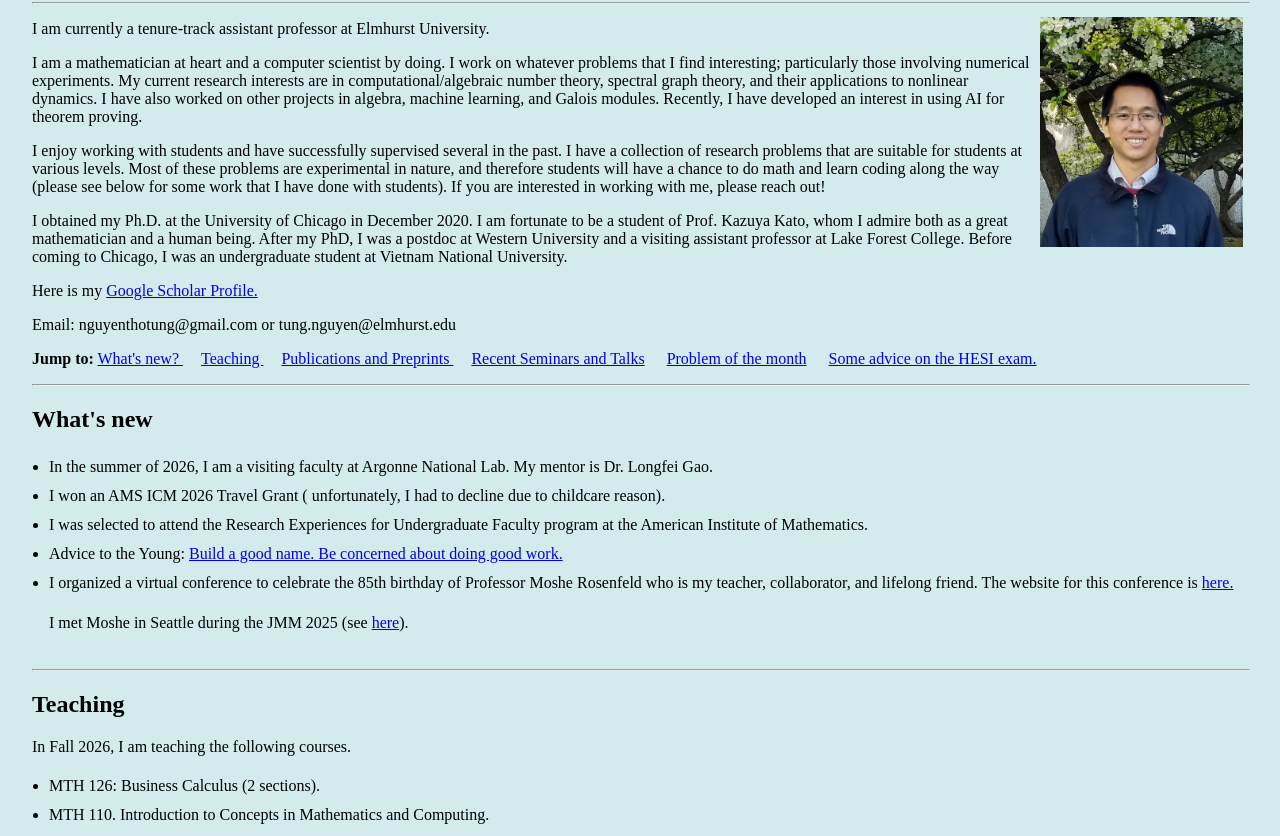
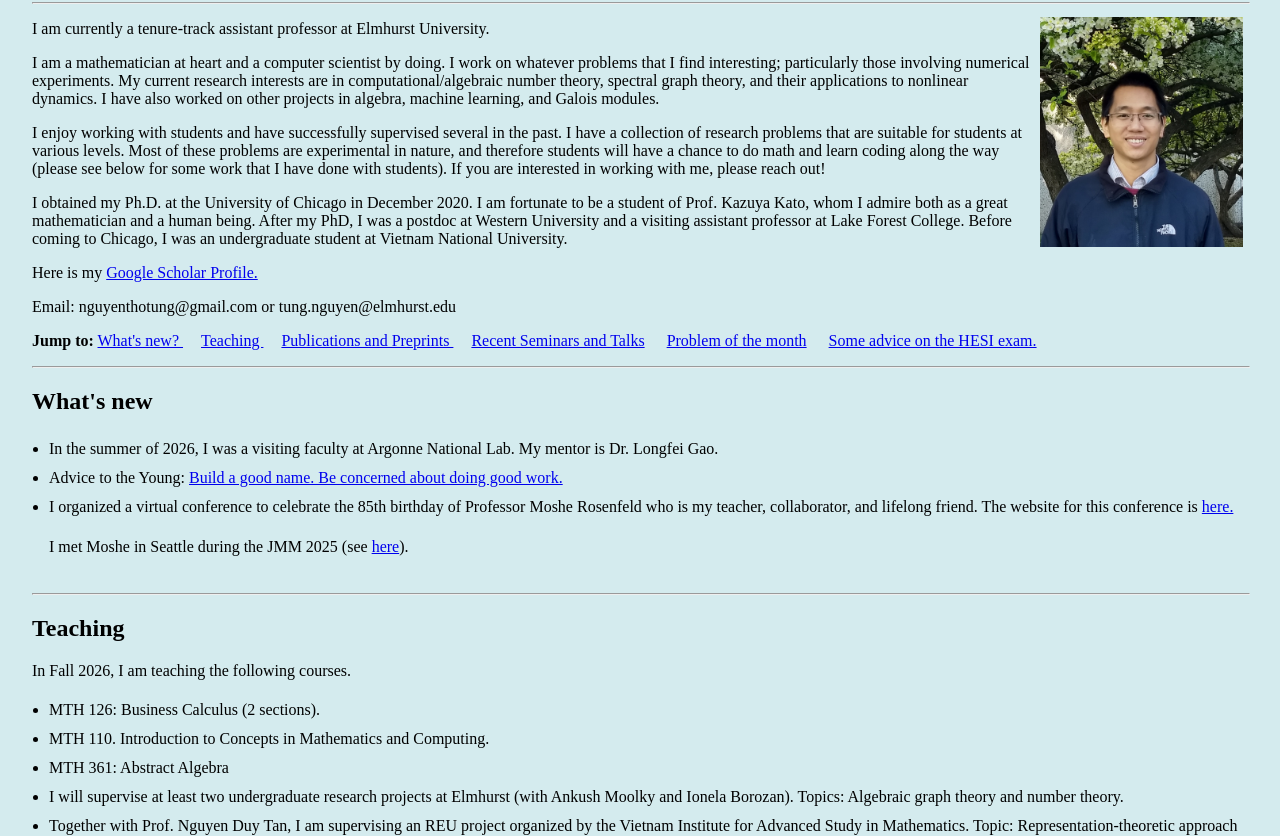
Before and after one commit to tungprime/tungprime.github.io, a plain HTML site: page index.html in a window 1280 px wide. Shown: the part 78-914 px from the top of the page. Drawn offline with Linux system fonts and the light colour scheme.

Commit message:
Update index.html

```diff
--- a/index.html
+++ b/index.html
@@ -52,7 +52,7 @@
             <p> I am currently a tenure-track assistant professor at Elmhurst University.
             </p>
             <p> I am a mathematician at heart and a computer scientist by doing. I work on whatever problems that I find interesting; particularly those involving numerical experiments.  My current research interests are in computational/algebraic number theory, spectral graph theory, and their applications to nonlinear dynamics. I have also worked on other projects in algebra, machine learning,
-               and Galois modules. Recently, I have developed an interest in using AI for theorem proving.
+               and Galois modules.
             </p>
 
             <p> I enjoy working with students and have successfully supervised several in the past. I have a collection of research problems that are suitable for students at various levels. Most of these problems are experimental in nature, and therefore students will have a chance to do math and learn coding along the way (please see below for some work that I have done with students). If you are interested in working with me, please reach out! </p>
@@ -81,11 +81,7 @@
     <hr align="left" width="100%">
     <h2 id = "new"> What's new </h2>
     <ul class = "activities">
-      <li> In the summer of 2026, I am a visiting faculty at Argonne National Lab. My mentor is Dr. Longfei Gao.</li>
-      <li> I won an AMS ICM 2026 Travel Grant ( unfortunately, I had to decline due to childcare reason).
-      </li>
-      <li> I was selected to attend the Research Experiences for Undergraduate Faculty program at the American Institute of Mathematics.
-      </li>
+      <li> In the summer of 2026, I was a visiting faculty at Argonne National Lab. My mentor is Dr. Longfei Gao.</li>
 
       <li> Advice to the Young: <a href ="https://www.youtube.com/watch?v=L2EO3aXTWwg" target="_blank"> Build a good name. Be concerned about doing good work. </a> </li>
 
@@ -102,7 +98,7 @@
       <li> MTH 110. Introduction to Concepts in Mathematics and Computing. </li>
       <li> MTH 361: Abstract Algebra  </li>
       <!--<li> I will also coach the ACCA Calclus team at Elmhurst. Everyone is welcome to join. Please see <a href="ACCA/index.html"> here </a>  for the schedule of our meeting. </li> -->
-      <li> I will supervise at least two undergraduate research projects at Elmhurst (with Dung Nguyen, Ionela Borozan, and others). Topics: Algebraic graph theory and number theory.
+      <li> I will supervise at least two undergraduate research projects at Elmhurst (with Ankush Moolky and Ionela Borozan). Topics: Algebraic graph theory and number theory.
       </li>
       <li> Together with Prof. Nguyen Duy Tan, I am supervising an REU project organized by the Vietnam Institute for Advanced Study in Mathematics. Topic: Representation-theoretic approach to cyclotomic factors of generalized necklace polynomials. This is a continuation of the previous REU, which resulted in the following <a href="https://arxiv.org/abs/2606.02324">preprint</a>. </li>
     </ul>
```
